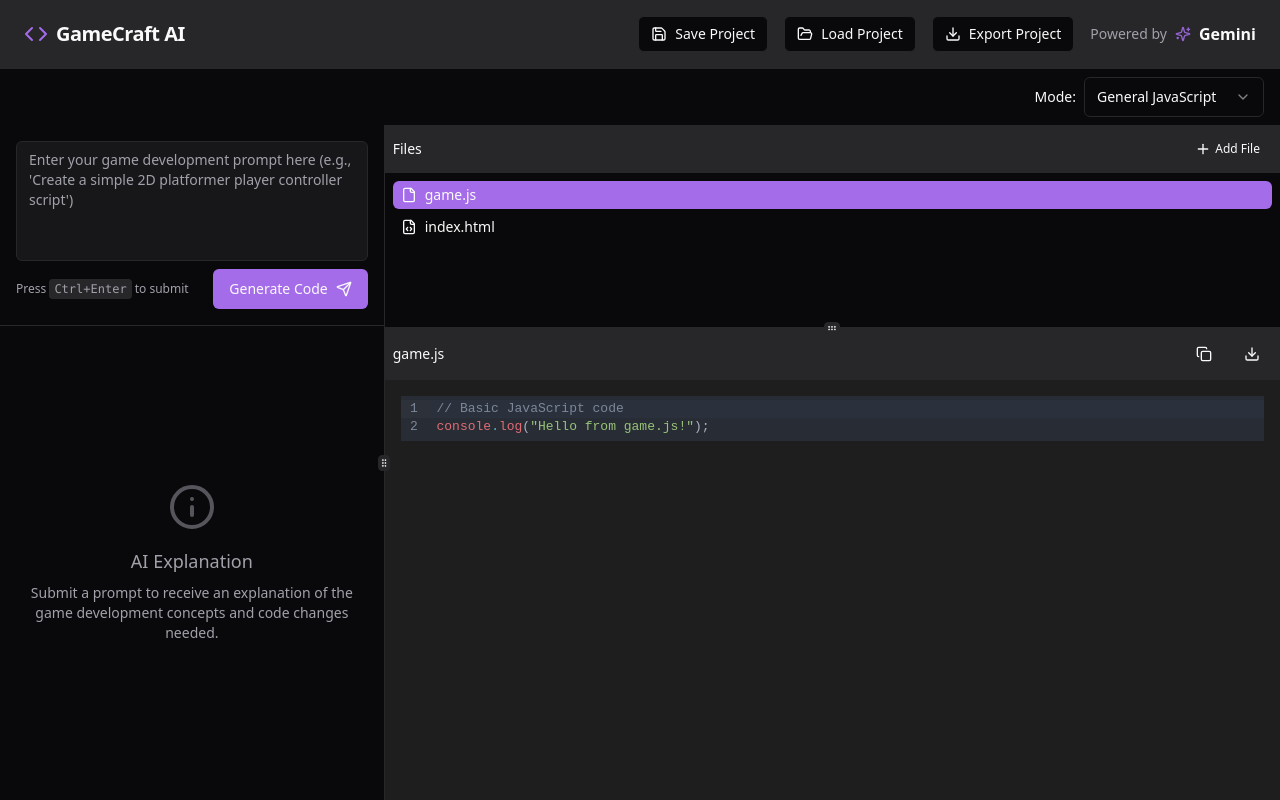
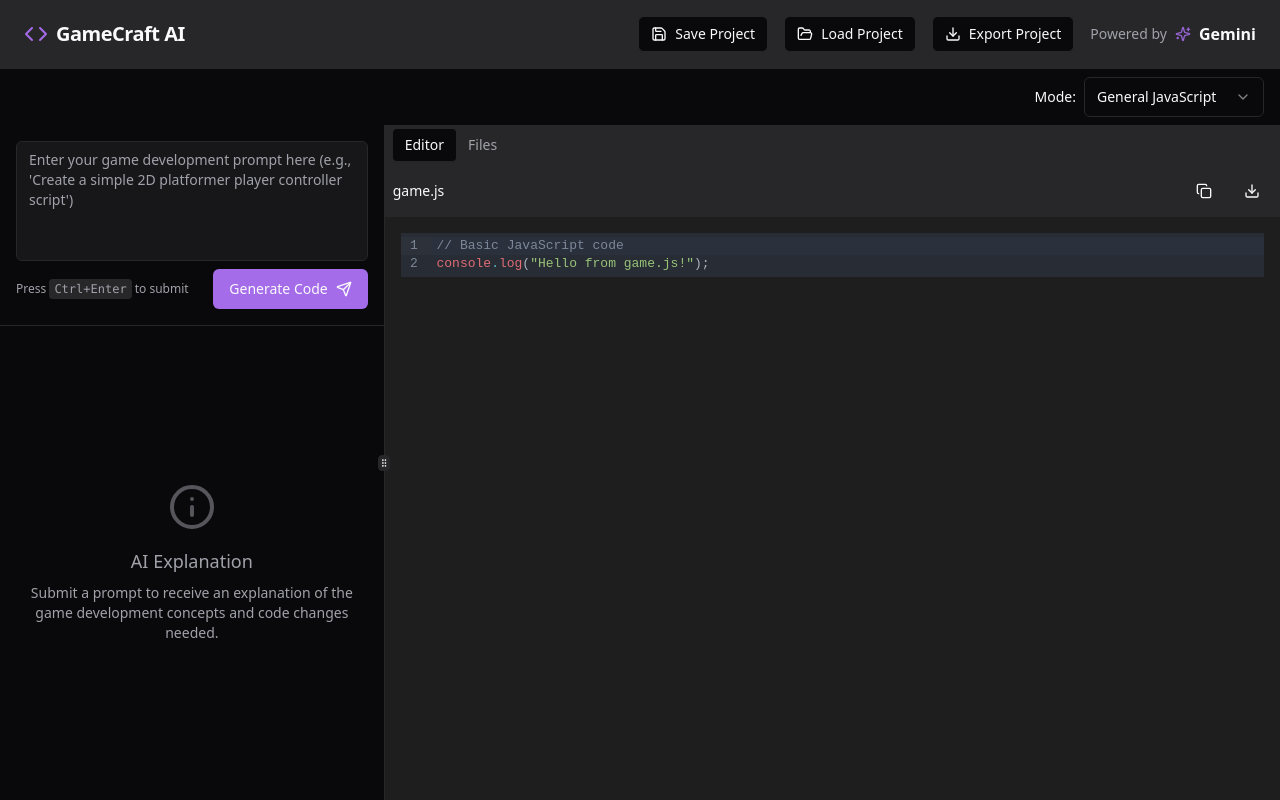
Before and after one commit to lightskinloki/game-craft-ai-scribe, a React (Vite) app: page / in a window 1280 px wide. Built offline with nearby package versions, Linux system fonts and the light colour scheme.

Commit message:
Refactor: Apply requested changes
Apply the changes requested in the prompt.

```diff
--- a/src/pages/Index.tsx
+++ b/src/pages/Index.tsx
@@ -1,6 +1,6 @@
-
 import React, { useState, useEffect } from 'react';
 import { ResizableHandle, ResizablePanel, ResizablePanelGroup } from '@/components/ui/resizable';
+import { Tabs, TabsContent, TabsList, TabsTrigger } from '@/components/ui/tabs';
 import { Separator } from '@/components/ui/separator';
 import Header from '@/components/Header';
 import PromptInput from '@/components/PromptInput';
@@ -466,19 +466,27 @@ function update() {
             </>
           )}
 
-          {/* Right panel - file explorer and editor */}
+          {/* Right panel - now with tabs for file explorer and editor */}
           <ResizablePanel
             defaultSize={editorMode === 'phaser' ? 30 : 70}
             minSize={20}
             maxSize={70}
             className="flex flex-col"
           >
-            <ResizablePanelGroup direction="vertical">
-              <ResizablePanel
-                defaultSize={30}
-                minSize={15}
-                maxSize={50}
-              >
+            <Tabs defaultValue="editor" className="h-full flex flex-col">
+              <TabsList className="w-full justify-start border-b rounded-none px-2">
+                <TabsTrigger value="editor">Editor</TabsTrigger>
+                <TabsTrigger value="files">Files</TabsTrigger>
+              </TabsList>
+              <TabsContent value="editor" className="flex-1 m-0 p-0">
+                <CodeEditor
+                  code={files[activeFilename]}
+                  activeFilename={activeFilename}
+                  isLoading={isProcessing}
+                  onCodeChange={handleCodeChange}
+                />
+              </TabsContent>
+              <TabsContent value="files" className="flex-1 m-0 p-0">
                 <FileExplorer
                   files={files}
                   activeFilename={activeFilename}
@@ -486,23 +494,8 @@ function update() {
                   onCreateFile={handleCreateFile}
                   onDeleteFile={handleDeleteFile}
                 />
-              </ResizablePanel>
-
-              <ResizableHandle withHandle />
-
-              <ResizablePanel
-                defaultSize={70}
-                minSize={50}
-                maxSize={85}
-              >
-                <CodeEditor
-                  code={files[activeFilename]}
-                  activeFilename={activeFilename}
-                  isLoading={isProcessing}
-                  onCodeChange={handleCodeChange}
-                />
-              </ResizablePanel>
-            </ResizablePanelGroup>
+              </TabsContent>
+            </Tabs>
           </ResizablePanel>
         </ResizablePanelGroup>
       </div>
```
